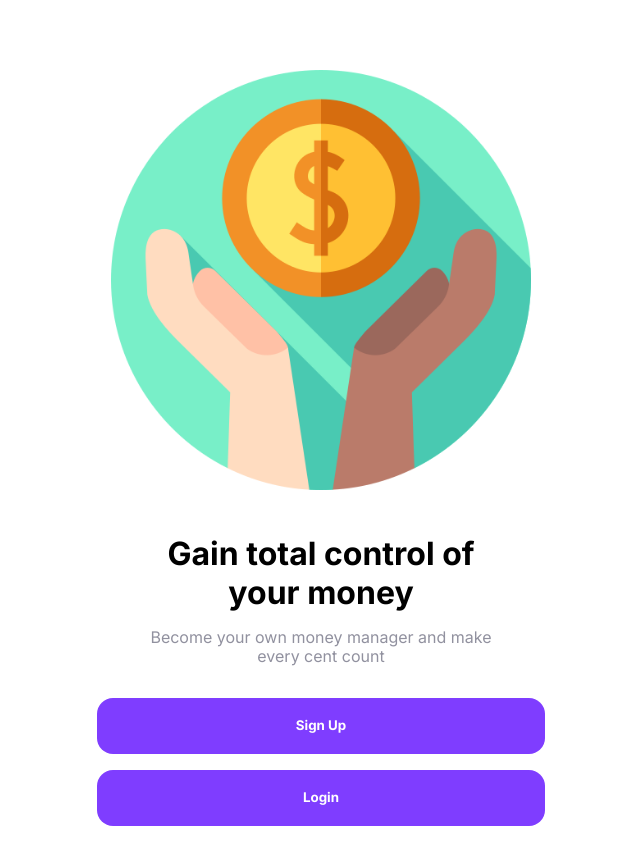
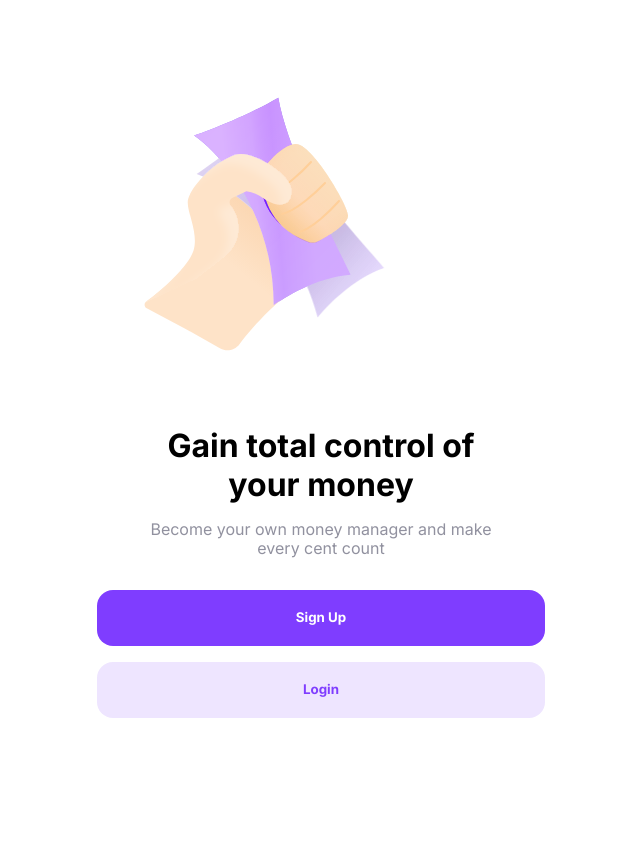
Before and after one commit to zyroans/Money-tracker, a React (Create React App) app: page / in a window 1280 px wide. Shown: the whole page, without its empty margins (319-959 px from the left). After the commit the page ends 800 px from the top, so only its background shows below. Built offline with nearby package versions, Linux system fonts and the light colour scheme.

Commit message:
css changes in home

```diff
--- a/src/App.css
+++ b/src/App.css
@@ -66,3 +66,8 @@
   line-height: 21.78px;
   margin-top: 16px;
 }
+
+.button.accent {
+  background-color: #eee5ff;
+  color: #7f3dff;
+}
--- a/src/components/NavLinks.js
+++ b/src/components/NavLinks.js
@@ -5,7 +5,9 @@ export default class Button extends Component {
   render() {
     return (
       <Link to={this.props.URL}>
-        <button className="button">{this.props.text}</button>
+        <button className={`button ${this.props.accent ? "accent" : ""}`}>
+          {this.props.text}
+        </button>
       </Link>
     );
   }
--- a/src/pages/Home.js
+++ b/src/pages/Home.js
@@ -1,7 +1,7 @@
 import React from "react";
 import "../App.css";
 import NavLinks from "../components/NavLinks";
-import image from "../assets/money.png";
+import image from "../assets/slide1.svg";
 
 function Home() {
   return (
@@ -22,7 +22,7 @@ function Home() {
         </div>
         <div className="btn-container">
           <NavLinks URL={"sign-up"} text={"Sign Up"} />
-          <NavLinks URL={"login"} text={"Login"} />
+          <NavLinks URL={"login"} text={"Login"} accent={true} />
         </div>
       </div>
     </>
--- a/src/pages/Login.js
+++ b/src/pages/Login.js
@@ -14,7 +14,7 @@ function Login() {
       <Button text={"Login"} />
       <a href="www.google.com">Forgot Password?</a>
       <p>Don't have account yet?</p>
-      <Link to={"sign-up"}>Sign Up</Link>
+      <Link to={"/sign-up"}>Sign Up</Link>
     </div>
   );
 }
```
Also changed, not shown: src/assets/money.png (deleted), src/assets/slide1.svg (added).
